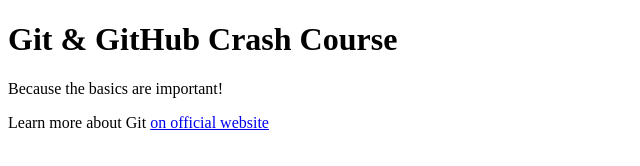
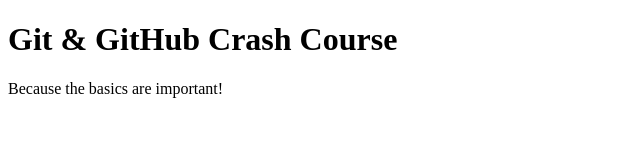
Before and after one commit to marcelkarnat/github-crash-course, a plain HTML site: page index.html in a window 1280 px wide. Shown: the whole page, without its empty margins (0-640 px from the left). Drawn offline with Linux system fonts and the light colour scheme.

Commit message:
Revert "added link to github"
This reverts commit ca021b2d17fb7ebdc446e043a6e4088937489fce.

Reverting adding link

```diff
--- a/index.html
+++ b/index.html
@@ -9,6 +9,5 @@
   <body>
     <h1>Git & GitHub Crash Course</h1>
     <p>Because the basics are important!</p>
-    <p>Learn more about Git <a href="https://github.com">on official website</a></p>
   </body>
 </html>
```
